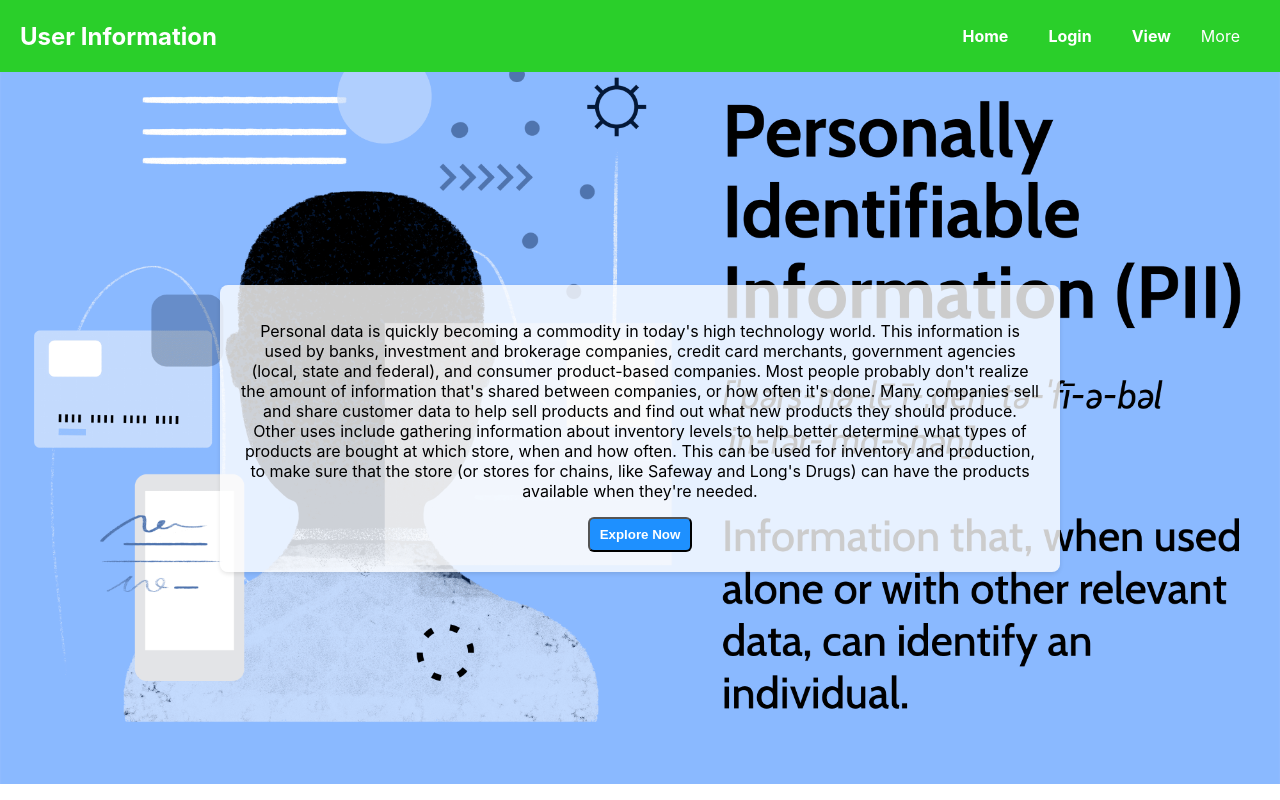
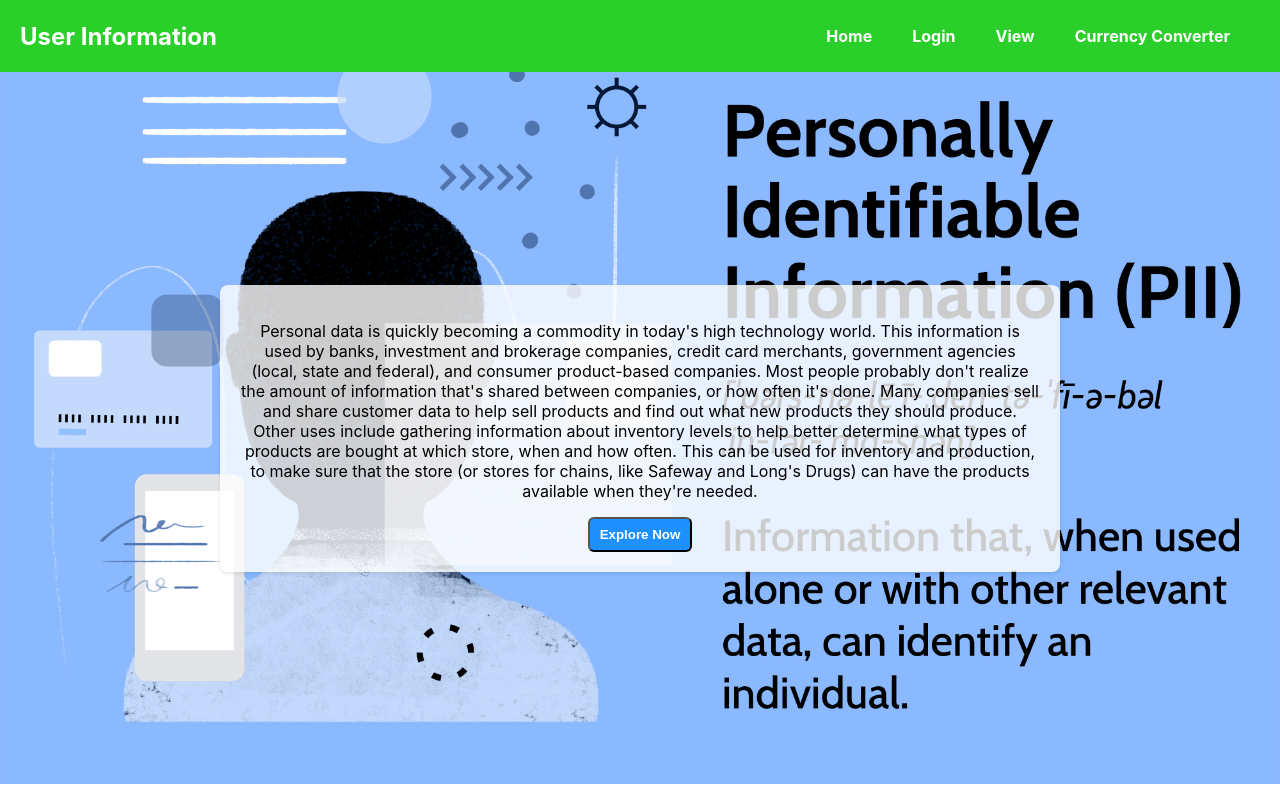
Before and after one commit to Ritik796/UserInformation, a React (Create React App) app: page / in a window 1280 px wide. Built offline with nearby package versions, Linux system fonts and the light colour scheme.

Commit message:
code committed

```diff
--- a/src/Component/Navbar.js
+++ b/src/Component/Navbar.js
@@ -34,13 +34,11 @@ function Navbar() {
             </Link>
           </li>
           <li className="nav-item">
-            More
-            <ul className="dropdown-content">
-              <li>Converter</li>
-              <li>2</li>
-              <li>3</li>
-            </ul>
+            <Link to="/memo" className={`nav-link ${location.pathname==='/memo'?"change":" "}`}>
+              Currency Converter
+            </Link>
           </li>
+
         </ul>
       </div>
     </nav>
```
